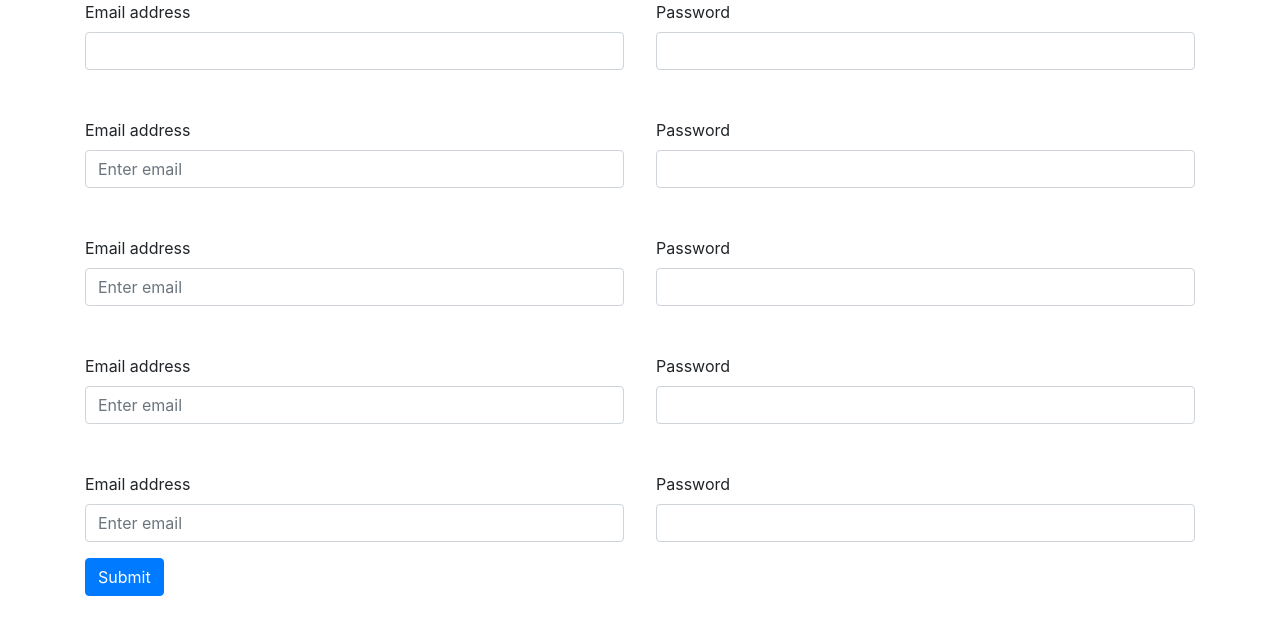
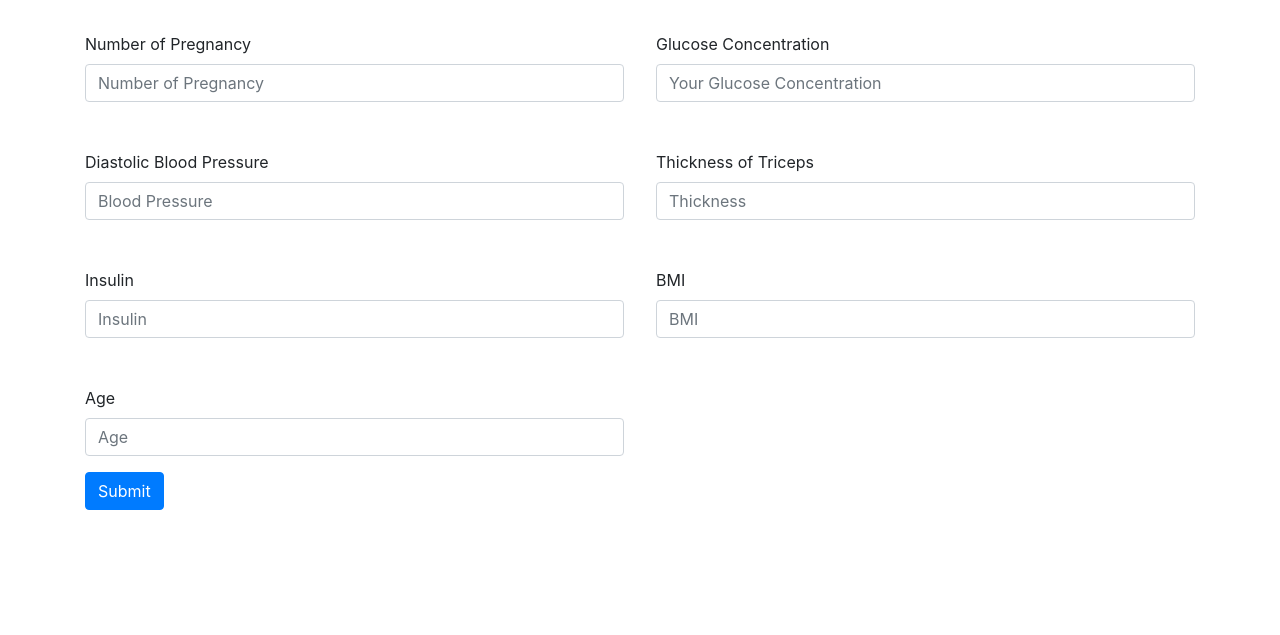
Before and after one commit to raghavdhingra/Pregnancy-Model, a Django app: page / in a window 1280 px wide. Shown: the top 635 px of the page. Run offline with Django 3.2, Linux system fonts and the light colour scheme; some libraries are stand-ins or nearby versions.

Commit message:
Add files via upload

```diff
--- a/templates/home.html
+++ b/templates/home.html
@@ -12,47 +12,37 @@
 
 {% block content %}
 <div class="container">
+    <div style="height: 2em;"></div>
     <form method="POST" action="{% url 'pregnancyApi' %}">
+        {% csrf_token %}
         <div class="main-grid">
             <div class="form-group">
-                <label>Email address</label>
-                <input type="text" id="" class="form-control" placeholder="">
+                <label>Number of Pregnancy</label>
+                <input type="number" id="" class="form-control" placeholder="Number of Pregnancy">
             </div>
             <div class="form-group">
-                <label>Password</label>
-                <input type="text" class="form-control" id="" placeholder="">
+                <label>Glucose Concentration</label>
+                <input type="number" class="form-control" id="" placeholder="Your Glucose Concentration">
             </div>
             <div class="form-group">
-                <label>Email address</label>
-                <input type="text" id="" class="form-control" placeholder="Enter email">
+                <label>Diastolic Blood Pressure</label>
+                <input type="number" id="" class="form-control" placeholder="Blood Pressure">
             </div>
             <div class="form-group">
-                <label>Password</label>
-                <input type="text" class="form-control" id="" placeholder="">
+                <label>Thickness of Triceps</label>
+                <input type="number" class="form-control" id="" placeholder="Thickness">
             </div>
             <div class="form-group">
-                <label>Email address</label>
-                <input type="text" id="" class="form-control" placeholder="Enter email">
+                <label>Insulin</label>
+                <input type="number" id="" class="form-control" placeholder="Insulin">
             </div>
             <div class="form-group">
-                <label>Password</label>
-                <input type="text" class="form-control" id="" placeholder="">
+                <label>BMI</label>
+                <input type="number" class="form-control" id="" placeholder="BMI">
             </div>
             <div class="form-group">
-                <label>Email address</label>
-                <input type="text" id="" class="form-control" placeholder="Enter email">
-            </div>
-            <div class="form-group">
-                <label>Password</label>
-                <input type="text" class="form-control" id="" placeholder="">
-            </div>
-            <div class="form-group">
-                <label>Email address</label>
-                <input type="text" id="" class="form-control" placeholder="Enter email">
-            </div>
-            <div class="form-group">
-                <label>Password</label>
-                <input type="text" class="form-control" id="" placeholder="">
+                <label>Age</label>
+                <input type="number" class="form-control" id="" placeholder="Age">
             </div>
         </div>
         <button type="submit" class="btn btn-primary">Submit</button>
```
